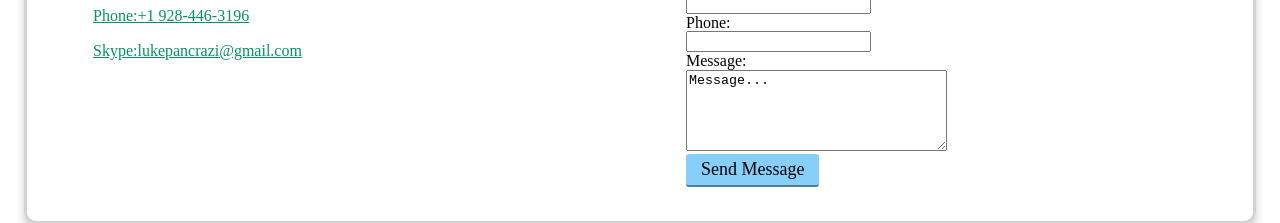
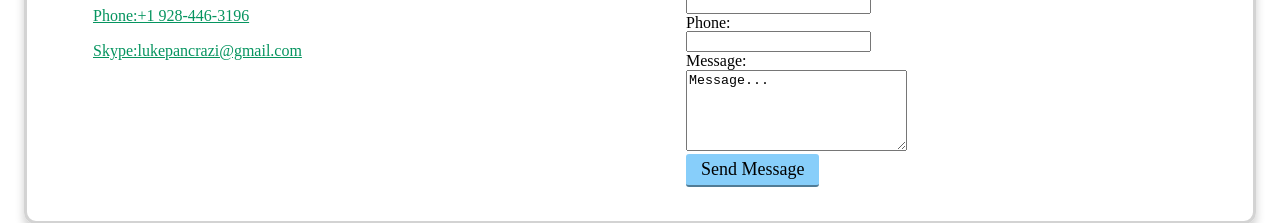
Before and after one commit to Lukepancrazi9/potfolio-website, a plain HTML site: page contact.html in a window 1280 px wide. Shown: the part 372-595 px from the top of the page. Drawn offline with Linux system fonts and the light colour scheme; a web font is replaced by a local one.

Commit message:
Updated msg box on contact pg
Updated the size of message box to fit on smaller screens

```diff
--- a/contact.html
+++ b/contact.html
@@ -52,7 +52,7 @@
                   <input type="tel" id="tel" name="user_tel" pattern="\d{3}[\-]\d{3}[\-]\d{4}">
                 <br>
                 <label for="message" class="standard-label">Message:</label><br>
-                  <textarea maxlength="240" name="message" cols="30" rows="5" id="message">Message...</textarea><br>
+                  <textarea maxlength="240" name="message" cols="25" rows="5" id="message">Message...</textarea><br>
                   <input type="submit" value="Send Message" class="button">
               </form>
           </div>
```
